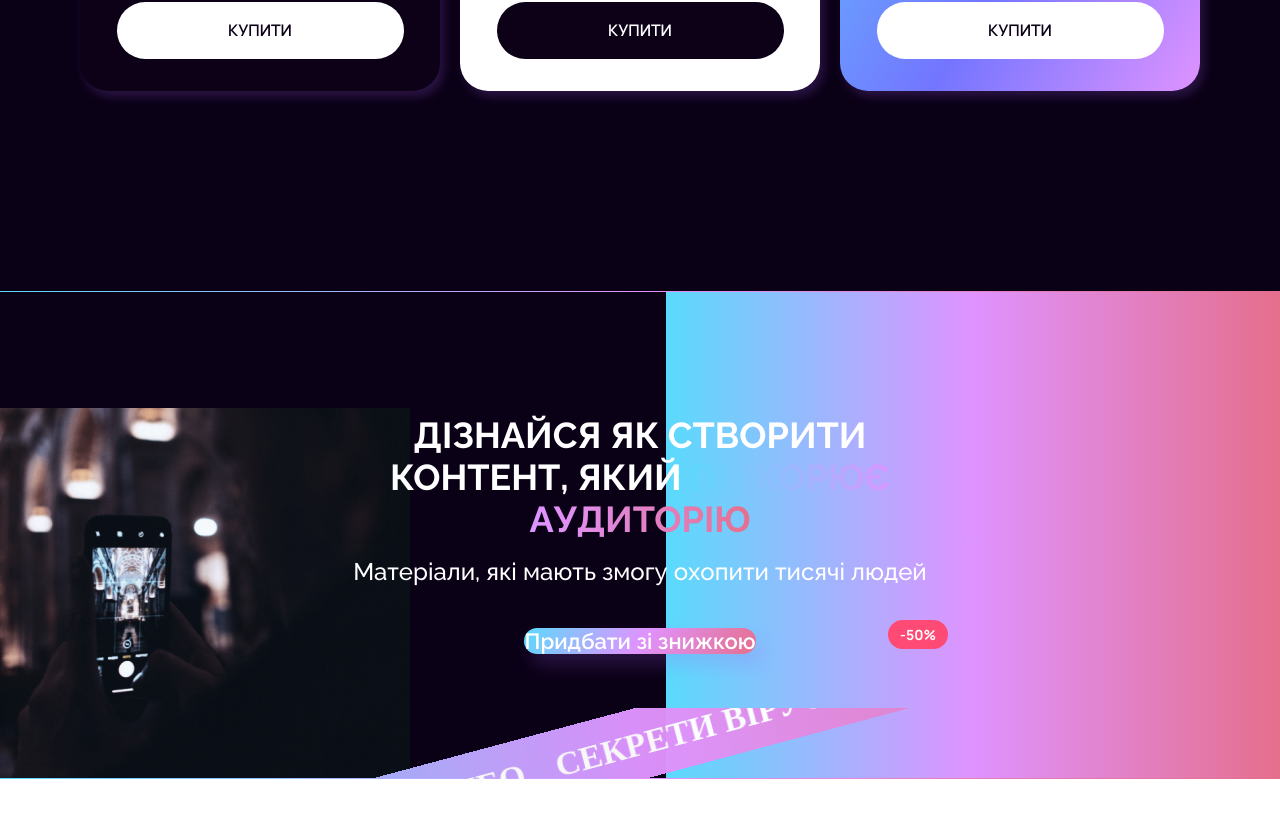
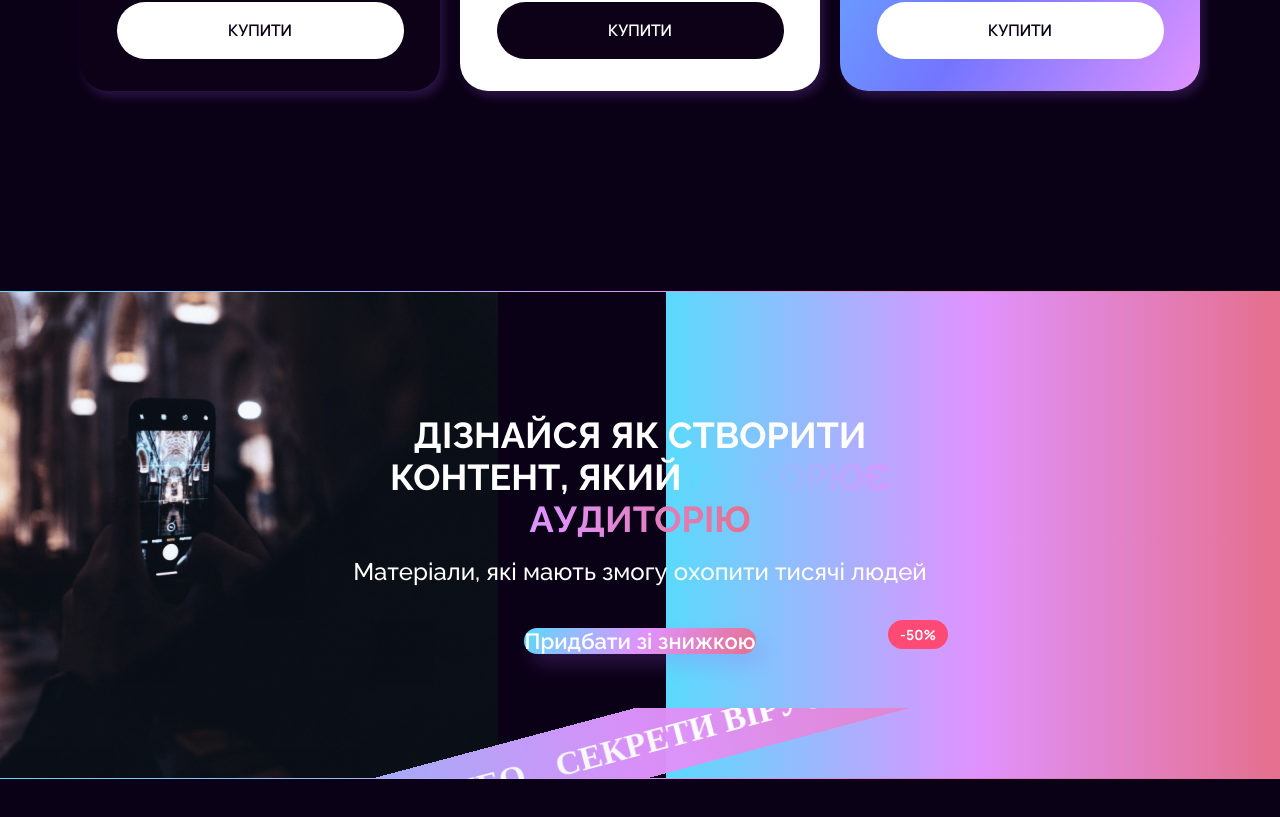
Before and after one commit to Filbertik/video_academ_next, a Next.js app: page /viral-video-course in a window 1280 px wide. Shown: the part 1492-2309 px from the top of the page. Before the commit the page ends 2271 px from the top, so only its background shows below. Built offline with nearby package versions, Linux system fonts and the light colour scheme; a web font is replaced by a local one.

Commit message:
footer sizes

```diff
--- a/src/app/viral-video-course/ViralVideoCoursePage.tsx
+++ b/src/app/viral-video-course/ViralVideoCoursePage.tsx
@@ -353,10 +353,27 @@ export default function ViralVideoCoursePage() {
         </section>
 
         {/* Нижній CTA блок */}
-        <section className="w-full mt-[120px] md:mt-[160px] lg:mt-[200px] relative">
+        {/* <section className="w-full mt-[120px] md:mt-[160px] lg:mt-[200px] relative"> */}
+        <section
+          // 🔹 ЗМІНА: стилі правильно через React.CSSProperties
+          className="w-full relative mt-[120px] md:mt-[160px] lg:mt-[200px] mb-[59px]" // нижній відступ
+          style={{
+            maxWidth: '1280px', // 🔹 camelCase + рядок із px
+            height: '488px', // 🔹 camelCase + рядок із px
+            marginLeft: 'auto',
+            marginRight: 'auto',
+          }}
+        >
           <div className="absolute inset-0">
             <div className="absolute right-0 top-0 w-[48%] h-full bg-gradient-to-r from-[#5adafc] via-[#df93ff] to-[#e56f8c]" />
-            <div className="absolute left-0 top-[117px] w-[32%] h-[488px]">
+            {/* <div className="absolute left-0 top-[117px] w-[32%] h-[488px]">            */}
+            <div
+              className="absolute left-0 bottom-0"
+              // style={{
+              //   width: '513px',
+              //   height: '799px',
+              // }}
+            >
               <img
                 src="/images/img_unsplash_a64viljbv9q.png"
                 alt="Content creator"
```
